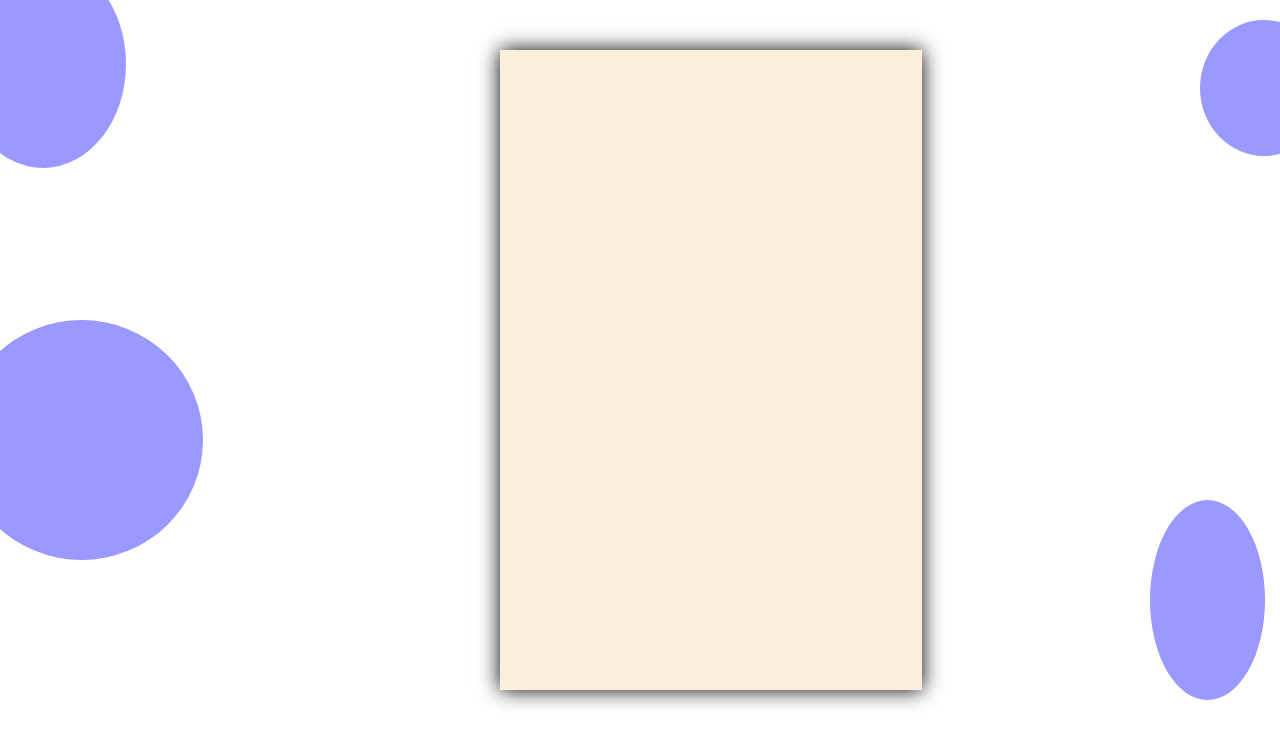
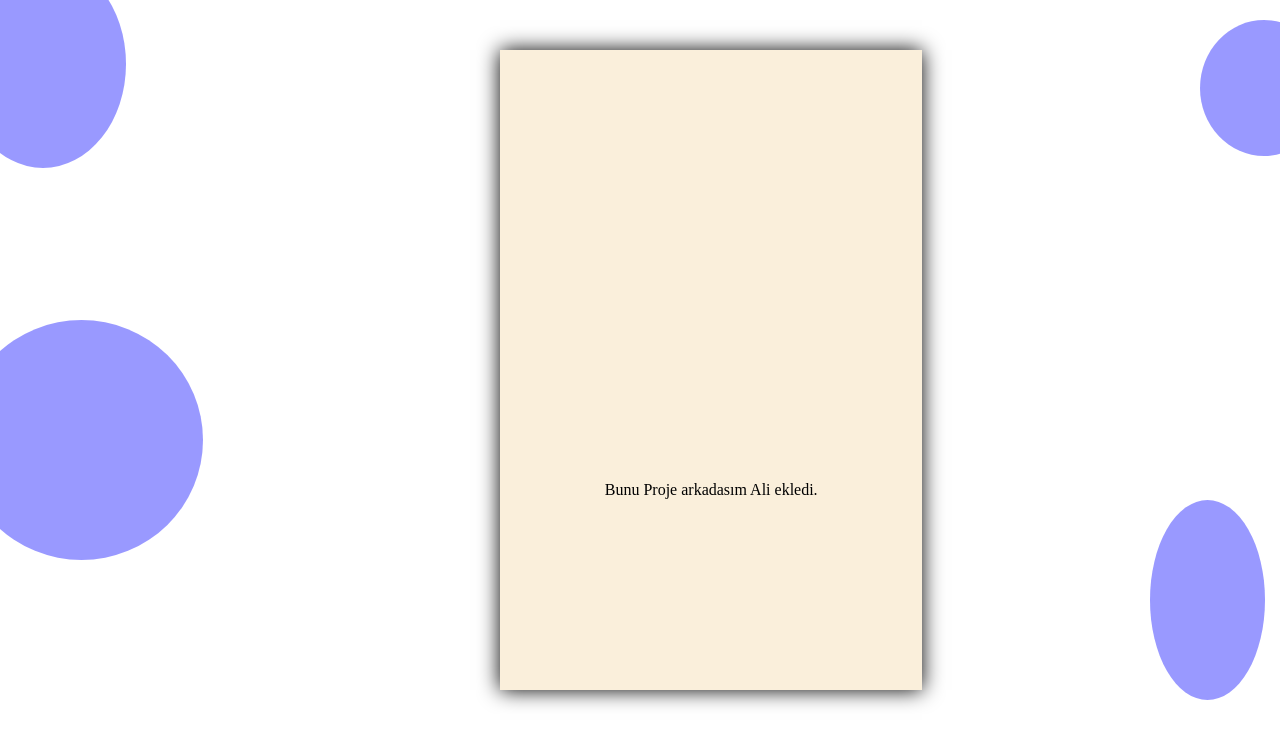
Before and after one commit to MetinTUZLALI/Proje2, a plain HTML site: page index.html in a window 1280 px wide. Shown: the top 746 px of the page. Drawn offline with Linux system fonts and the light colour scheme.

Commit message:
Update index.html

```diff
--- a/index.html
+++ b/index.html
@@ -20,7 +20,7 @@
         <div></div>
         <div></div>
         <div></div>
-        <div></div>
+            <div><p>Bunu Proje arkadasım Ali ekledi.</p></div>
         </section>
     </main>
 
```
